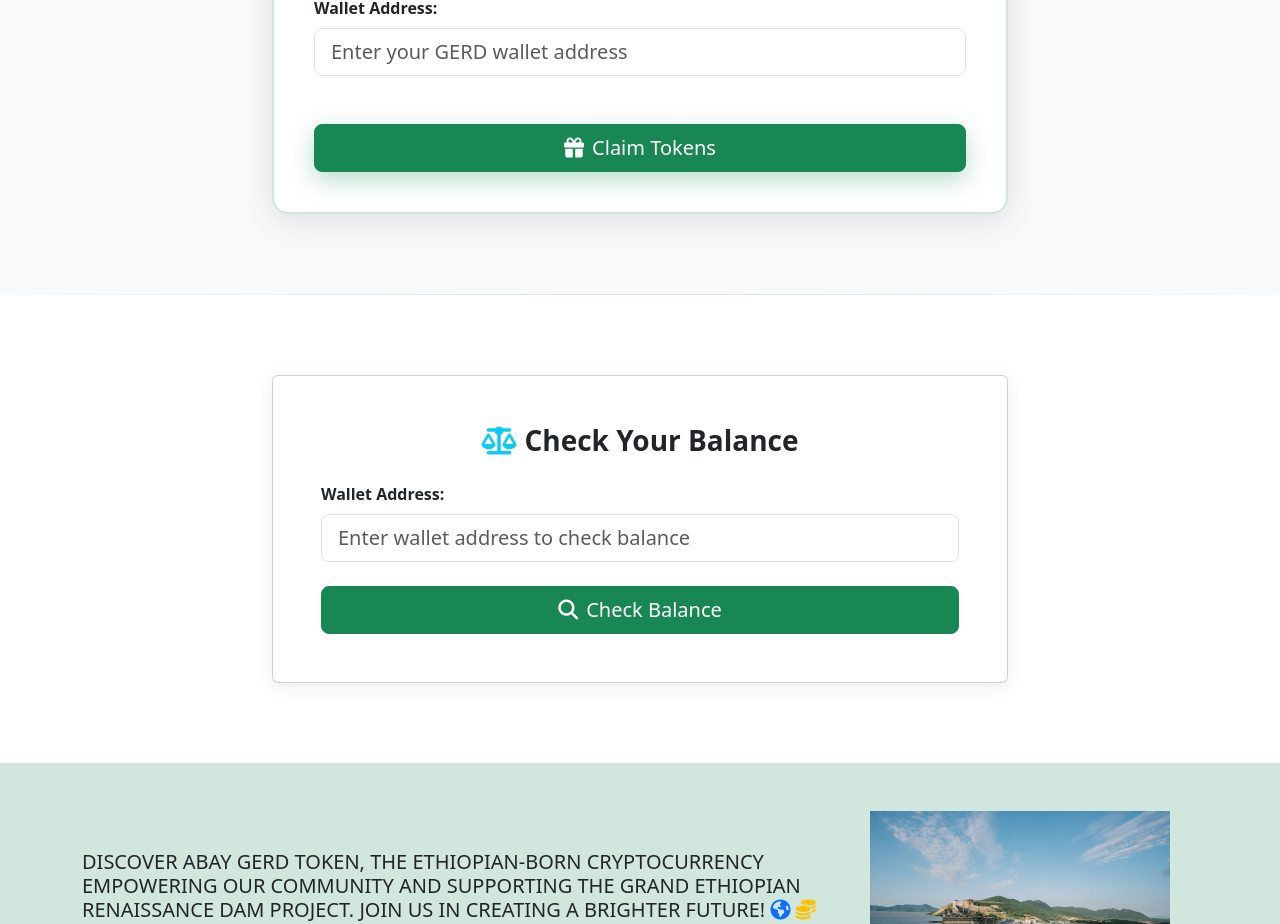
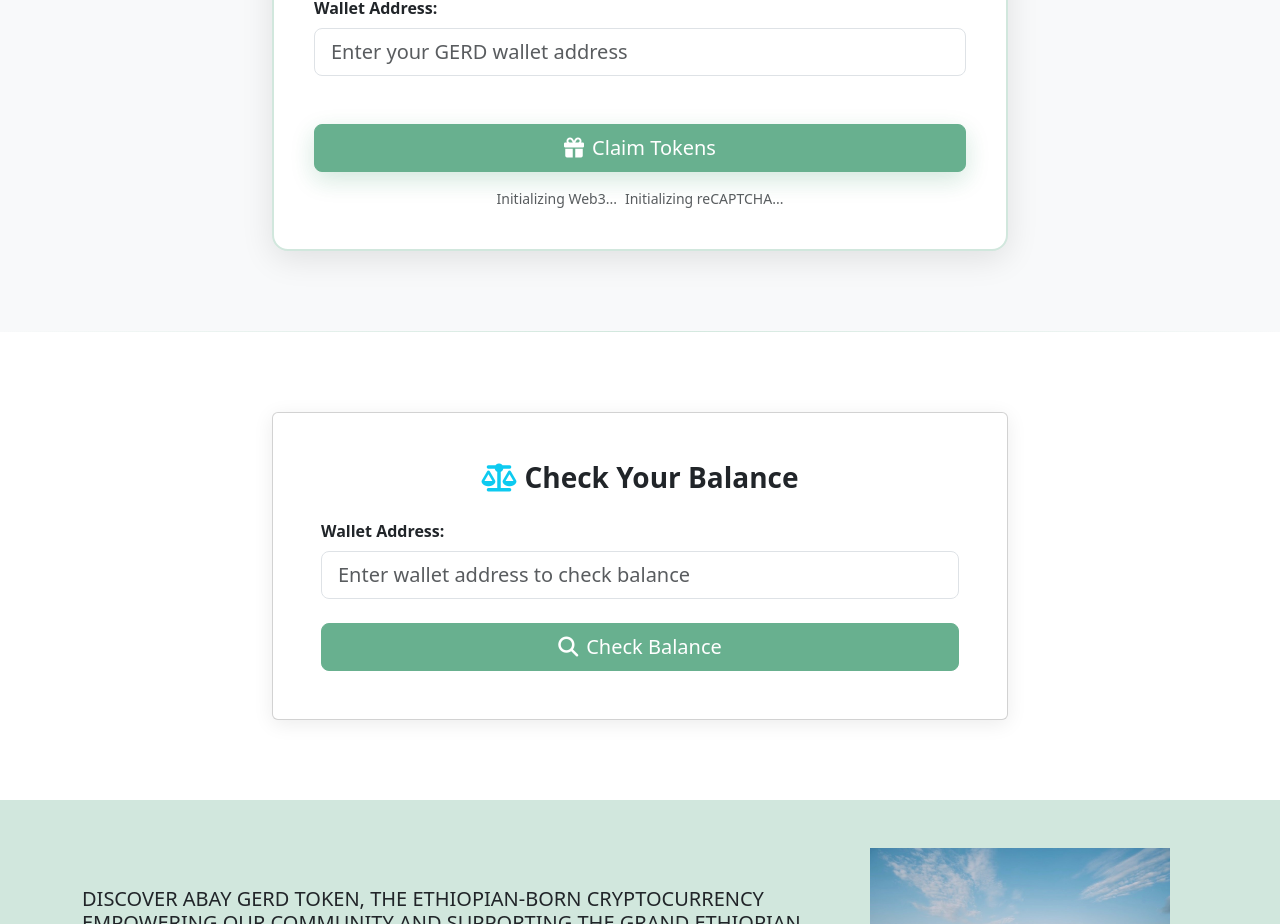
Before and after one commit to AbayGERDToken/AbayGERDToken.github.io, a Next.js app: page /claim-form in a window 1280 px wide. Shown: the part 1519-2443 px from the top of the page. Built offline with nearby package versions, Linux system fonts and the light colour scheme; no server answers.

Commit message:
Enhance ClaimForm component to ensure Web3 and reCAPTCHA scripts are loaded and initialized properly. Introduce state management for script readiness and improve error handling for balance checks and token claims. (#16)

```diff
--- a/app/claim-form/page.tsx
+++ b/app/claim-form/page.tsx
@@ -22,7 +22,32 @@ export default function ClaimForm() {
   const [sessionToken, setSessionToken] = useState('');
   const [web3, setWeb3] = useState<any>(null);
   const [contract, setContract] = useState<any>(null);
+  const [isWeb3Ready, setIsWeb3Ready] = useState(false);
+  const [isRecaptchaReady, setIsRecaptchaReady] = useState(false);
   const isInitializing = useRef(false);
+
+  // Utility to load script if absent, or attach load handler if present
+  const ensureScriptLoaded = (src: string, onload: () => void) => {
+    if (typeof document === 'undefined') return () => {};
+    const existing = document.querySelector(`script[src="${src}"]`) as HTMLScriptElement | null;
+    if (existing) {
+      // If already loaded, call onload immediately when possible
+      if ((existing as any).loaded || existing.readyState === 'complete') {
+        try { onload(); } catch (e) { console.warn(e); }
+        return () => {};
+      }
+      const listener = () => onload();
+      existing.addEventListener('load', listener);
+      return () => existing.removeEventListener('load', listener);
+    }
+
+    const s = document.createElement('script');
+    s.src = src;
+    s.async = true;
+    s.onload = () => onload();
+    document.head.appendChild(s);
+    return () => { /* cannot reliably remove created script without more bookkeeping */ };
+  };
 
   // Initialize Web3 and contract when Web3 library is loaded
   const initializeWeb3 = () => {
@@ -51,6 +76,7 @@ export default function ClaimForm() {
       const contractAddress = '0x6B16DE4F92e91e91357b5b02640EBAf5be9CF83c';
       const contractInstance = new web3Instance.eth.Contract(contractABI, contractAddress);
       setContract(contractInstance);
+      setIsWeb3Ready(true);
       isInitializing.current = false; // Reset after successful initialization
     }
   };
@@ -84,9 +110,103 @@ export default function ClaimForm() {
     }
   }, [web3]);
 
+  // Ensure Web3 and reCAPTCHA scripts are present and initialized on client-side navigation
+  useEffect(() => {
+    if (typeof window === 'undefined') return;
+
+    // Web3 script ensure
+    const web3Src = 'https://cdn.jsdelivr.net/npm/web3@1.8.2/dist/web3.min.js';
+    const web3Cleanup = ensureScriptLoaded(web3Src, () => {
+      if (!web3 && window.Web3) {
+        initializeWeb3();
+      }
+    });
+
+    // reCAPTCHA script ensure
+    const recaptchaSrc = 'https://www.google.com/recaptcha/api.js';
+    const recaptchaCleanup = ensureScriptLoaded(recaptchaSrc, () => {
+      try {
+        if (window.grecaptcha && typeof window.grecaptcha.ready === 'function') {
+          window.grecaptcha.ready(() => setIsRecaptchaReady(true));
+        } else if (window.grecaptcha) {
+          setIsRecaptchaReady(true);
+        }
+      } catch (e) {
+        console.warn('grecaptcha.ready call failed in ensureScriptLoaded', e);
+      }
+    });
+
+    // As a fallback, poll in case script doesn't emit load for some reason
+    const pollTimeout = setTimeout(() => {
+      clearInterval(pollInterval);
+    }, 10000);
+    const pollInterval = setInterval(() => {
+      if (window.Web3 && !web3) {
+        initializeWeb3();
+      }
+      if (window.grecaptcha && !isRecaptchaReady) {
+        try {
+          window.grecaptcha.ready(() => setIsRecaptchaReady(true));
+        } catch { setIsRecaptchaReady(true); }
+      }
+    }, 200);
+
+    return () => {
+      web3Cleanup();
+      recaptchaCleanup();
+      clearInterval(pollInterval);
+      clearTimeout(pollTimeout);
+    };
+  }, []);
+
+  // Initialize reCAPTCHA readiness check
+  useEffect(() => {
+    if (typeof window === 'undefined' || isRecaptchaReady) return;
+
+    const tryInit = () => {
+      if (window.grecaptcha && typeof window.grecaptcha.ready === 'function') {
+        try {
+          window.grecaptcha.ready(() => {
+            setIsRecaptchaReady(true);
+          });
+          return true;
+        } catch (e) {
+          console.warn('grecaptcha.ready failed', e);
+        }
+      }
+      return false;
+    };
+
+    // Try immediately
+    if (tryInit()) return;
+
+    // Poll as a fallback in case the script loads after the component
+    const interval = setInterval(() => {
+      if (tryInit()) {
+        clearInterval(interval);
+      }
+    }, 200);
+
+    const timeout = setTimeout(() => {
+      clearInterval(interval);
+    }, 10000);
+
+    return () => {
+      clearInterval(interval);
+      clearTimeout(timeout);
+    };
+  }, [isRecaptchaReady]);
+
   useEffect(() => {
     fetchSessionToken();
   }, []);
+
+  // Prefill balance input when the claim wallet address is provided
+  useEffect(() => {
+    if (!balanceAddress && walletAddress) {
+      setBalanceAddress(walletAddress);
+    }
+  }, [walletAddress]);
 
   const fetchSessionToken = async (): Promise<string | null> => {
     try {
@@ -105,18 +225,25 @@ export default function ClaimForm() {
   };
 
   const checkBalance = async () => {
-    if (!web3 || !contract) {
-      setBalance('Error: Web3 not initialized');
+    if (!isWeb3Ready || !web3 || !contract) {
+      setBalance('Error: Web3 not initialized. Please wait for the page to finish loading.');
+      return;
+    }
+    // If no explicit balance address is provided, fall back to the wallet address input
+    const effectiveAddress = (balanceAddress || walletAddress || '').trim();
+
+    if (!effectiveAddress) {
+      setBalance('Error: Please enter a wallet address to check');
       return;
     }
 
-    if (!web3.utils.isAddress(balanceAddress)) {
-      setBalance('Error: Please enter a valid address');
+    if (!web3.utils.isAddress(effectiveAddress)) {
+      setBalance('Error: Please enter a valid wallet address');
       return;
     }
 
     try {
-      const balanceResult = await contract.methods.balanceOf(balanceAddress).call();
+      const balanceResult = await contract.methods.balanceOf(effectiveAddress).call();
       const formattedBalance = (Number(balanceResult) / 10 ** 2).toFixed(2).replace(/\B(?=(\d{3})+(?!\d))/g, ',');
       setBalance(`Balance: ${formattedBalance} GERD`);
     } catch (error) {
@@ -126,6 +253,14 @@ export default function ClaimForm() {
   };
 
   const claimTokens = async () => {
+    if (!isWeb3Ready) {
+      setResponse({ type: 'danger', message: 'Please wait for Web3 to finish initializing.' });
+      return;
+    }
+    if (!isRecaptchaReady) {
+      setResponse({ type: 'warning', message: 'Please wait for reCAPTCHA to finish initializing.' });
+      return;
+    }
     const recipient = walletAddress.trim();
     const recaptchaToken = window.grecaptcha?.getResponse();
 
@@ -220,6 +355,15 @@ export default function ClaimForm() {
         strategy="lazyOnload"
         async
         defer
+        onLoad={() => {
+          if (typeof window !== 'undefined' && window.grecaptcha && typeof window.grecaptcha.ready === 'function') {
+            try {
+              window.grecaptcha.ready(() => setIsRecaptchaReady(true));
+            } catch (e) {
+              console.warn('grecaptcha.ready failed on onLoad', e);
+            }
+          }
+        }}
       />
 
       {/* Hero Section */}
@@ -386,7 +530,7 @@ export default function ClaimForm() {
                   <button
                     className="btn btn-success btn-lg btn-claim"
                     onClick={claimTokens}
-                    disabled={loading}
+                    disabled={!isWeb3Ready || !isRecaptchaReady || loading}
                   >
                     {loading ? (
                       <>
@@ -408,6 +552,12 @@ export default function ClaimForm() {
                       'fa-info-circle'
                     } me-2`}></i>
                     {response.message}
+                  </div>
+                )}
+                {!response && (!isWeb3Ready || !isRecaptchaReady) && (
+                  <div className="mt-3 text-center text-muted small">
+                    {!isWeb3Ready && <span className="me-2">Initializing Web3...</span>}
+                    {!isRecaptchaReady && <span>Initializing reCAPTCHA...</span>}
                   </div>
                 )}
               </div>
@@ -444,6 +594,7 @@ export default function ClaimForm() {
                       className="btn btn-success btn-lg"
                       type="button"
                       onClick={checkBalance}
+                      disabled={!isWeb3Ready}
                     >
                       <i className="fas fa-search me-2"></i>Check Balance
                     </button>
```
